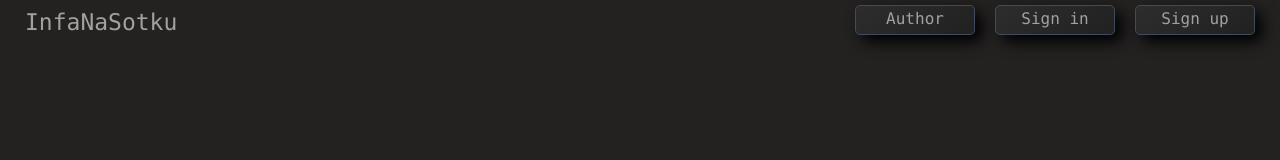
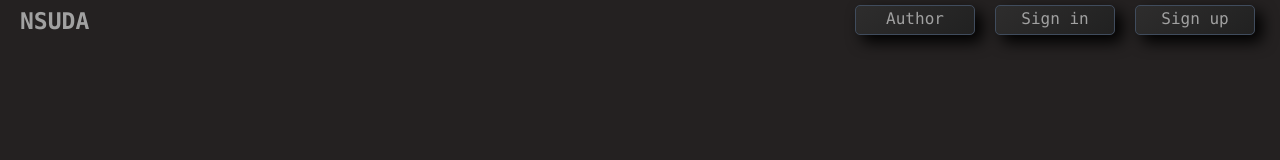
Before and after one commit to infanasotku/NSUDA-deprecated-, a Vue app in the folder src/view/: page / in a window 1280 px wide. Shown: the top 160 px of the page. Built offline with nearby package versions, Linux system fonts and the light colour scheme; what @highlightjs/vue-plugin would draw is missing.

Commit message:
Renamed labels

```diff
--- a/src/view/index.html
+++ b/src/view/index.html
@@ -11,7 +11,7 @@
     <script src="https://cdn.jsdelivr.net/npm/bootstrap@5.3.2/dist/js/bootstrap.bundle.min.js" integrity="sha384-C6RzsynM9kWDrMNeT87bh95OGNyZPhcTNXj1NW7RuBCsyN/o0jlpcV8Qyq46cDfL" crossorigin="anonymous"></script>
     <!--  -->
     <link rel="stylesheet" href="./index.css">
-    <title>INF</title>
+    <title>NSUDA</title>
   </head>
   <body>
     <div id="app"></div>
--- a/src/view/src/components/NavigationPanel.vue
+++ b/src/view/src/components/NavigationPanel.vue
@@ -1,6 +1,6 @@
 <template>
     <nav class="panel col">
-        <span class="label">InfaNaSotku</span>
+        <span class="label">NSUDA</span>
         <div v-for="navigationLink in navigationLinks" :key="navigationLink.id">
             <router-link :to="navigationLink.link">
                 <dark-button @click="$emit('click', { id: navigationLink.id })">
@@ -37,16 +37,18 @@ export default defineComponent({
     {
         -webkit-transition: 500ms;
         transition: 500ms;
-        margin-top: 5px;
-        margin-left: 5px;
         font-family: Consolas, Courier New, monospace;
         font-size: 23px;
-        font-weight: 500;
+        font-weight: 600;
         color: rgb(161, 161, 161);
         margin-right: auto;
-
+        height: auto;
+        display: flex;
+        align-content: center;
+        text-align: center;
+        padding-top: 4px;
     }
-.panel
+    .panel
     {
         position: fixed;
         top: 0px;
```
